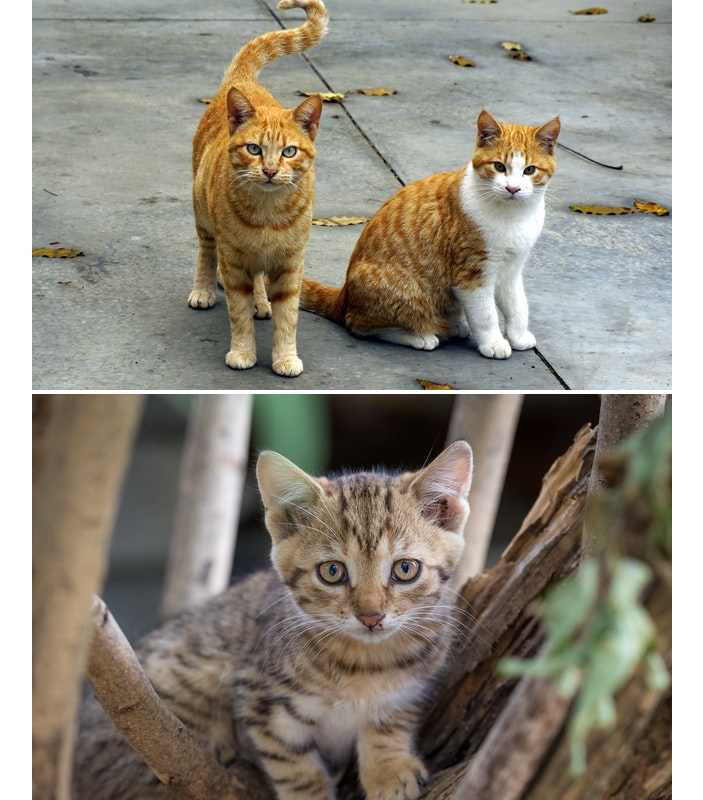
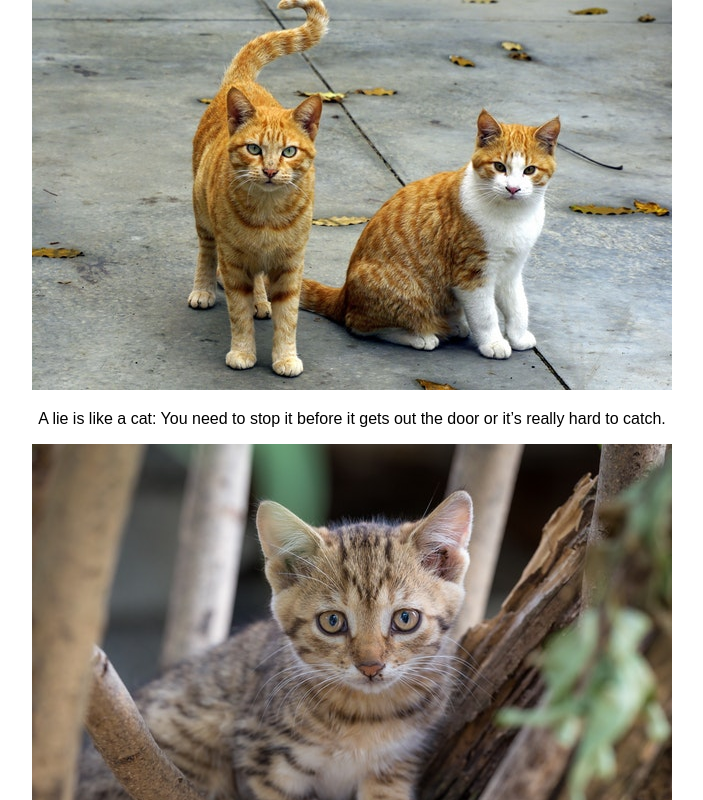
Before and after one commit to Xin00163/reactcats, a React (Create React App) app: page / in a window 1280 px wide. Shown: the top 800 px of the page, without its empty margins (288-991 px from the left). Built offline with nearby package versions, Linux system fonts and the light colour scheme.

Commit message:
Add description to image

```diff
--- a/src/PhotoContainer.js
+++ b/src/PhotoContainer.js
@@ -12,6 +12,7 @@ class PhotoContainer extends Component {
     return (
       <div className='PhotoContainer'>
         <img src={images[this.imageLink]} />
+        <p>{this.props.data.description}</p>
       </div>
     );
   }
```
Also changed, not shown: 1 other file (tests, documents, lock files or other folders).
